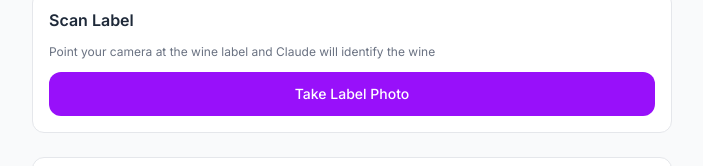
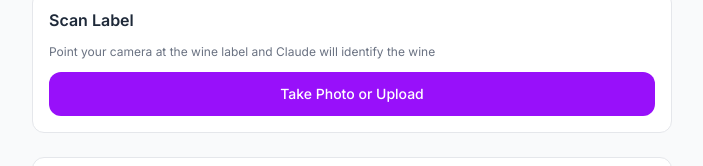
Before and after one commit to abdulalomran-a/wine-cellar, a Next.js app: page /add in a window 1280 px wide. Shown: the part 170-336 px from the top of the page, without its empty margins (288-991 px from the left). Built offline with nearby package versions, Linux system fonts and the light colour scheme; no server answers; the database is empty.

Commit message:
Allow photo library upload in addition to camera capture

```diff
--- a/app/add/page.tsx
+++ b/app/add/page.tsx
@@ -197,7 +197,6 @@ function AddWineForm() {
           ref={labelInputRef}
           type="file"
           accept="image/*"
-          capture="environment"
           className="hidden"
           onChange={handleLabelPhoto}
         />
@@ -208,7 +207,7 @@ function AddWineForm() {
           disabled={labelState === 'loading'}
           className="w-full py-3 bg-purple-600 text-white rounded-xl text-sm font-medium hover:bg-purple-700 disabled:opacity-50"
         >
-          {labelState === 'loading' ? 'Reading label...' : 'Take Label Photo'}
+          {labelState === 'loading' ? 'Reading label...' : 'Take Photo or Upload'}
         </button>
 
         {labelState === 'found' && (
```
